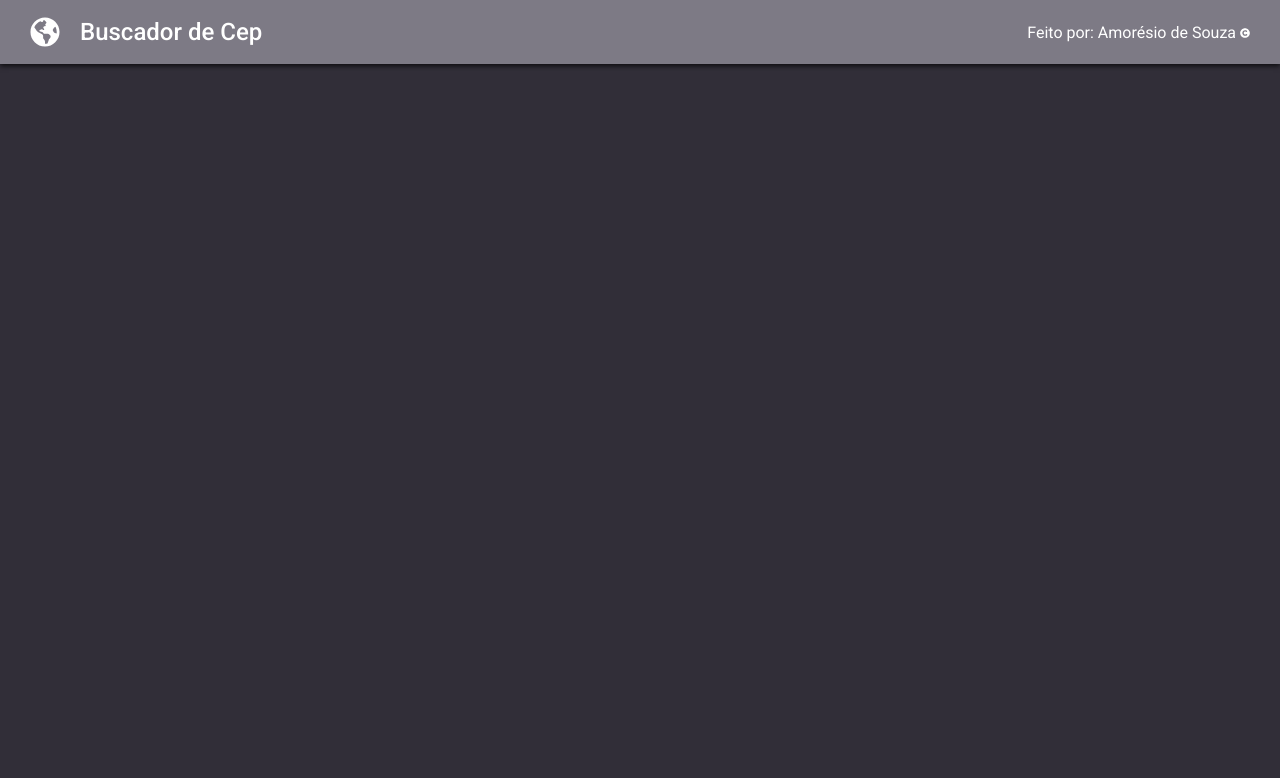
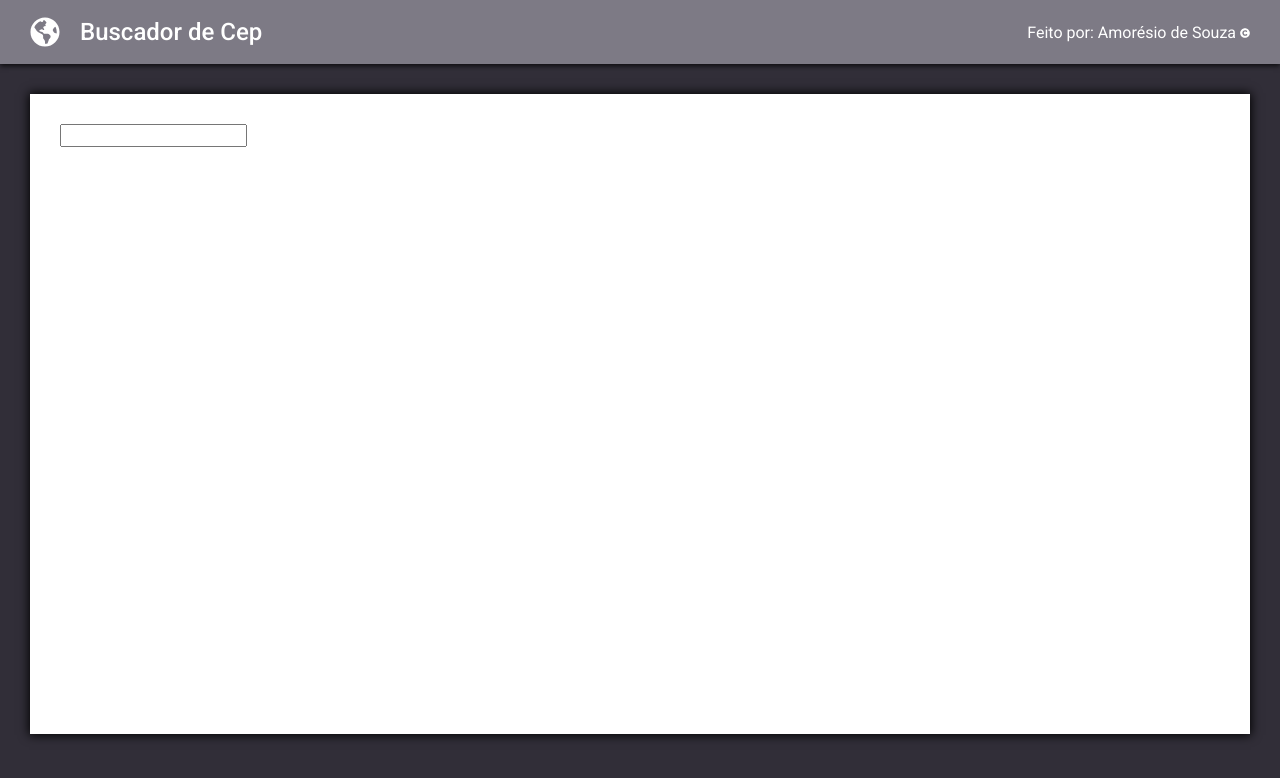
Before and after one commit to Asrlopes/busca-cep, a React (Create React App) app: page / in a window 1280 px wide. Shown: the top 778 px of the page. Built offline with nearby package versions, Linux system fonts and the light colour scheme.

Commit message:
Add: Body container

```diff
--- a/src/pages/Main/index.js
+++ b/src/pages/Main/index.js
@@ -2,12 +2,15 @@ import React from 'react';
 
 import Header from '~/components/Header';
 
-import { Container } from './styles';
+import { Container, Body } from './styles';
 
 function Main() {
   return (
     <Container>
       <Header />
+      <Body>
+        <input type="text" />
+      </Body>
     </Container>
   );
 }
--- a/src/pages/Main/styles.js
+++ b/src/pages/Main/styles.js
@@ -4,3 +4,11 @@ export const Container = styled.div`
   width: 100vw;
   height: 100vh;
 `;
+
+export const Body = styled.div`
+  height: 80%;
+  background-color: white;
+  margin: 1.875rem;
+  padding: 1.875rem;
+  box-shadow: 0rem 0rem 0.625rem 0.0625rem #000000;
+`;
```
Also changed, not shown: src/components/Input/index.js (added).
